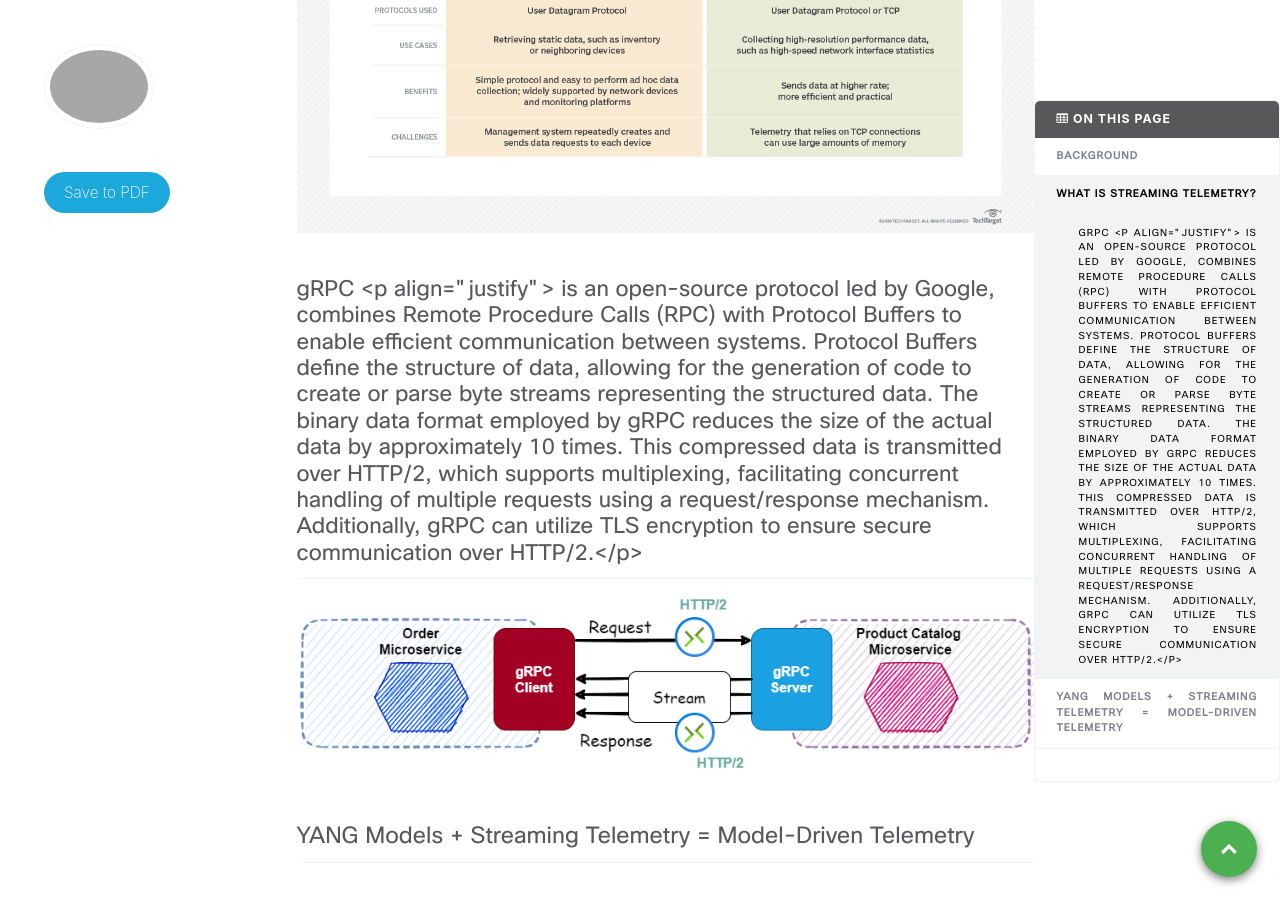
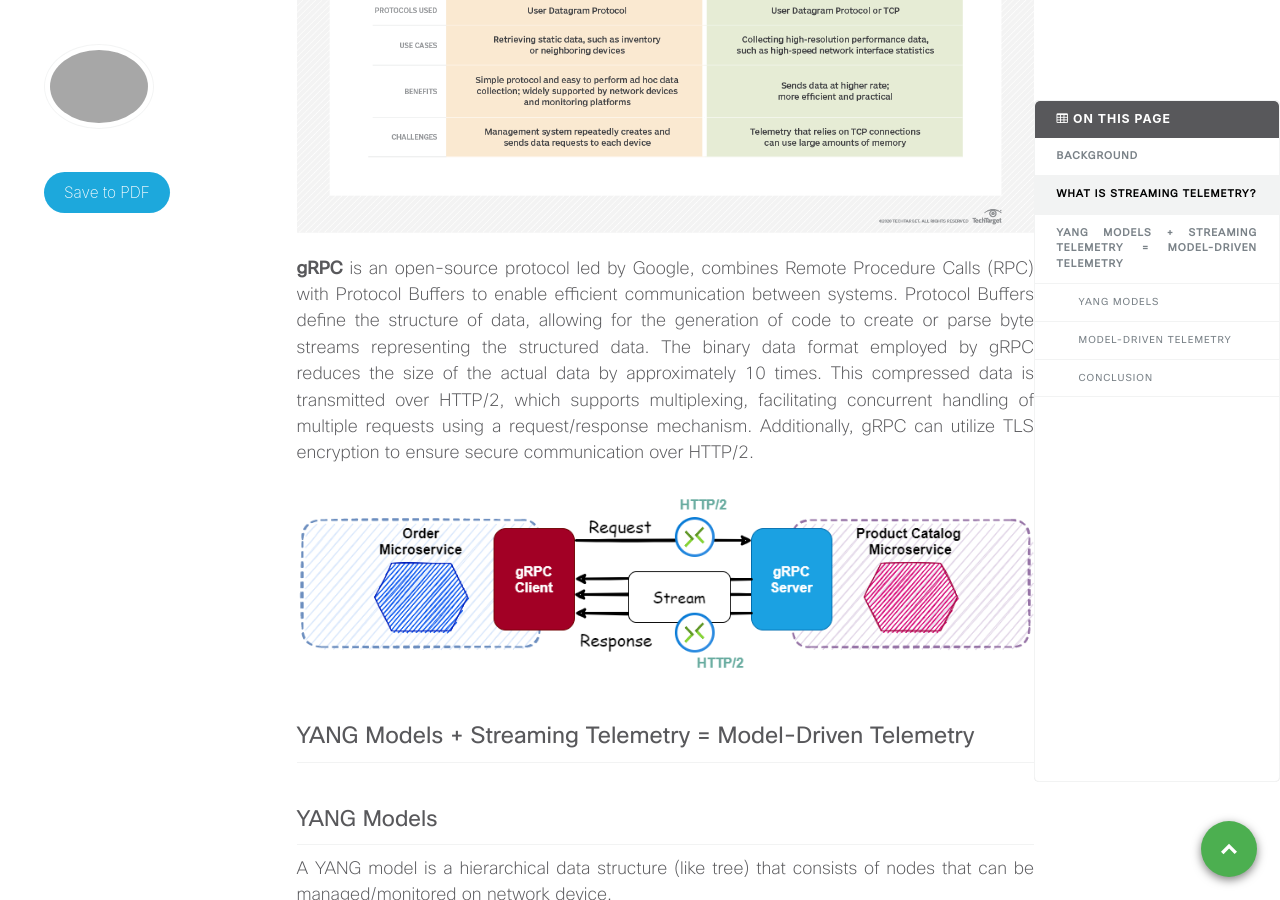
Before and after one commit to xrdocs/programmability, a Jekyll site: the page built from _blogs/Model-Driven-Telemetry.md, in a window 1280 px wide and 900 px high, scrolled down 1990 px. Built offline with Jekyll 4.4.1, drawn with Linux system fonts in a browser that asks for light colours; comment, search, counter and statistics services are not loaded.

Commit message:
Update Model-Driven-Telemetry.md

```diff
--- a/_blogs/Model-Driven-Telemetry.md
+++ b/_blogs/Model-Driven-Telemetry.md
@@ -39,7 +39,7 @@ Here are some of these limitations:
 
 ![SNMP-vs-ST-tabular.png]({{site.baseurl}}/images/SNMP-vs-ST-tabular.png)
 
-## gRPC <p align="justify"> is an open-source protocol led by Google, combines Remote Procedure Calls (RPC) with Protocol Buffers to enable efficient communication between systems. Protocol Buffers define the structure of data, allowing for the generation of code to create or parse byte streams representing the structured data. The binary data format employed by gRPC reduces the size of the actual data by approximately 10 times. This compressed data is transmitted over HTTP/2, which supports multiplexing, facilitating concurrent handling of multiple requests using a request/response mechanism. Additionally, gRPC can utilize TLS encryption to ensure secure communication over HTTP/2.</p>
+<p align="justify"> <b>gRPC</b> is an open-source protocol led by Google, combines Remote Procedure Calls (RPC) with Protocol Buffers to enable efficient communication between systems. Protocol Buffers define the structure of data, allowing for the generation of code to create or parse byte streams representing the structured data. The binary data format employed by gRPC reduces the size of the actual data by approximately 10 times. This compressed data is transmitted over HTTP/2, which supports multiplexing, facilitating concurrent handling of multiple requests using a request/response mechanism. Additionally, gRPC can utilize TLS encryption to ensure secure communication over HTTP/2.</p>
 
 
 ![gRPC-client-server.png]({{site.baseurl}}/images/gRPC-client-server.png)
```
